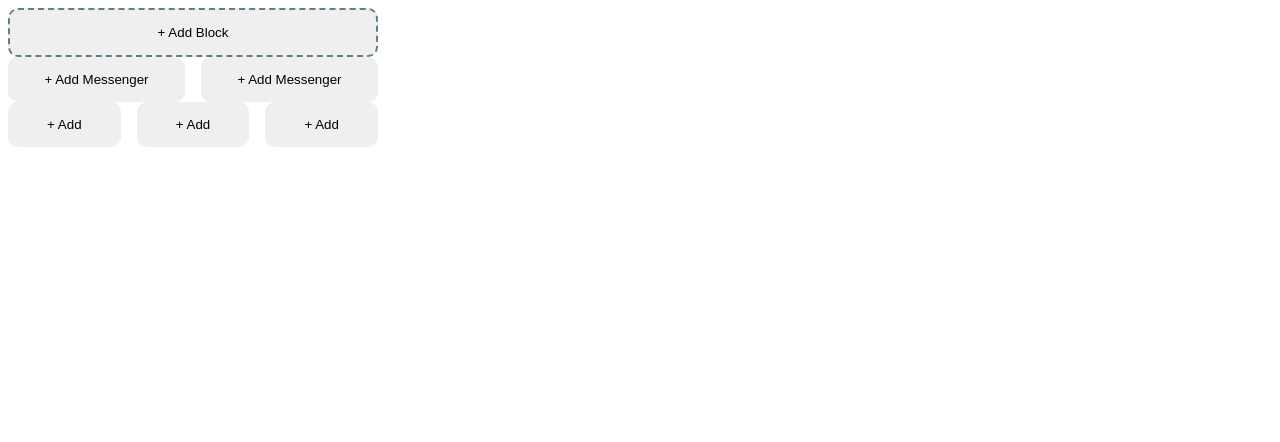
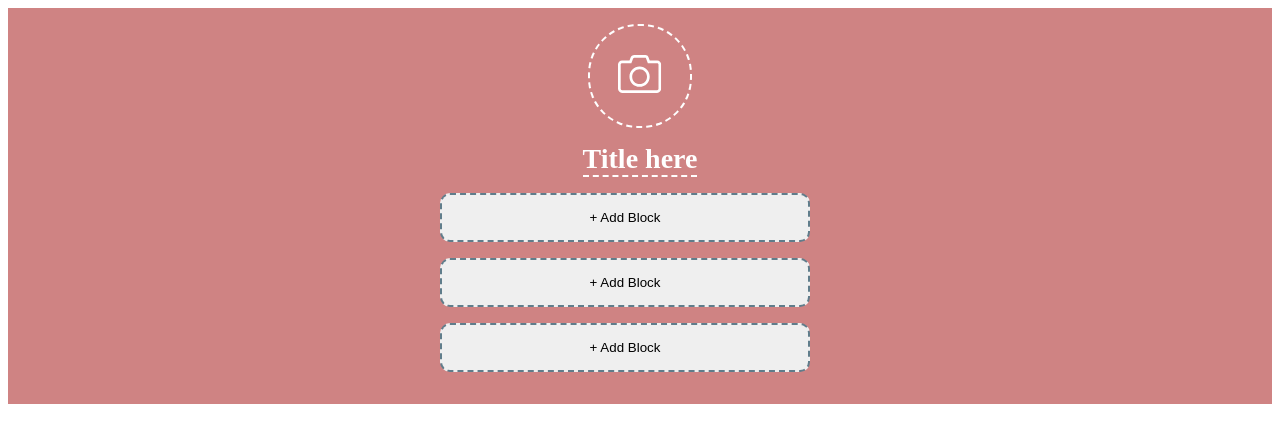
Before and after one commit to billysutomo/chocolate-waffle, a React (Create React App) app in the folder web/: page / in a window 1280 px wide. Shown: the top 442 px of the page. Built offline with nearby package versions, Linux system fonts and the light colour scheme.

Commit message:
add camera button, title button, and page background

```diff
--- a/web/src/components/Block/index.tsx
+++ b/web/src/components/Block/index.tsx
@@ -8,6 +8,7 @@ const BlockStyled = styled.button<BlockProps>`
   padding: 15px 20px 15px 20px;
   width: 370px;
   text-align: center;
+  margin-bottom: 16px;
   background-color: ${(p) => p.backgroundColor};
   :hover {
     cursor: pointer;
--- a/web/src/pages/Home/index.tsx
+++ b/web/src/pages/Home/index.tsx
@@ -1,31 +1,73 @@
 import React from "react";
+import styled from "styled-components";
 import { Block } from "../../components/Block";
 import { BlockWrapper } from "../../components/BlockWrapper";
 
+const PageStyled = styled.div`
+  background-color: #cf8383;
+  margin: 0 auto;
+`
+
+const ContainerStyled = styled.div`
+  max-width: 400px;
+  margin: 0 auto;
+  padding-bottom: 16px;
+  padding-top: 16px;
+`
+
+const SvgStyled = styled.svg`
+  position: relative;
+  display: block;
+  font-size: 2.7em;
+  width: 1em;
+  height: 100%;
+  line-height: 100%;
+  margin: 0 auto;
+  margin-top: -.1rem;
+  color: #ffffff;
+
+`
+
+const SvgContainerStyled = styled.div`
+  border-color: rgba(255,255,255,0.5);
+  border: 2px dashed #ffffff;
+  border-radius: 50px;
+  width: 100px;
+  height: 100px;
+  margin: 0 auto;
+  margin-bottom: 15px;
+`
+
+const TitleStyled = styled.div`
+  width: 100%;
+  text-align: center;
+  h1 {
+    border-bottom: 2px dashed #fffdfd;
+    display: inline-block;
+    font-size: 28px;
+    margin: 0;
+    padding: 0;
+    margin-bottom: 16px;
+    text-align: center;
+    color: white;
+  }
+`
+
 const Component: React.FC = () => {
   return (
-    <div>
-      <Block active={false}>+ Add Block</Block>
-      <BlockWrapper>
-        <Block active size="medium">
-          + Add Messenger
-        </Block>
-        <Block active size="medium">
-          + Add Messenger
-        </Block>
-      </BlockWrapper>
-      <BlockWrapper>
-        <Block active size="small">
-          + Add
-        </Block>
-        <Block active size="small">
-          + Add
-        </Block>
-        <Block active size="small">
-          + Add
-        </Block>
-      </BlockWrapper>
-    </div>
+    <PageStyled>
+      <ContainerStyled>
+        <SvgContainerStyled>
+          <SvgStyled>
+            <svg aria-hidden="true" focusable="false" data-prefix="fal" data-icon="camera" className="svg-inline--fa fa-w-16 fa-camera" role="img" xmlns="http://www.w3.org/2000/svg" viewBox="0 0 512 512"><path fill="currentColor" d="M324.3 64c3.3 0 6.3 2.1 7.5 5.2l22.1 58.8H464c8.8 0 16 7.2 16 16v288c0 8.8-7.2 16-16 16H48c-8.8 0-16-7.2-16-16V144c0-8.8 7.2-16 16-16h110.2l20.1-53.6c2.3-6.2 8.3-10.4 15-10.4h131m0-32h-131c-20 0-37.9 12.4-44.9 31.1L136 96H48c-26.5 0-48 21.5-48 48v288c0 26.5 21.5 48 48 48h416c26.5 0 48-21.5 48-48V144c0-26.5-21.5-48-48-48h-88l-14.3-38c-5.8-15.7-20.7-26-37.4-26zM256 408c-66.2 0-120-53.8-120-120s53.8-120 120-120 120 53.8 120 120-53.8 120-120 120zm0-208c-48.5 0-88 39.5-88 88s39.5 88 88 88 88-39.5 88-88-39.5-88-88-88z"></path></svg>
+          </SvgStyled>
+        </SvgContainerStyled>
+        <TitleStyled><h1>Title here</h1></TitleStyled>
+        <Block active={false}>+ Add Block</Block>
+        <Block active={false}>+ Add Block</Block>
+        <Block active={false}>+ Add Block</Block>
+      </ContainerStyled>
+    </PageStyled>
   );
 };
 
```
Also changed, not shown: 1 other file (tests, documents, lock files or other folders).
